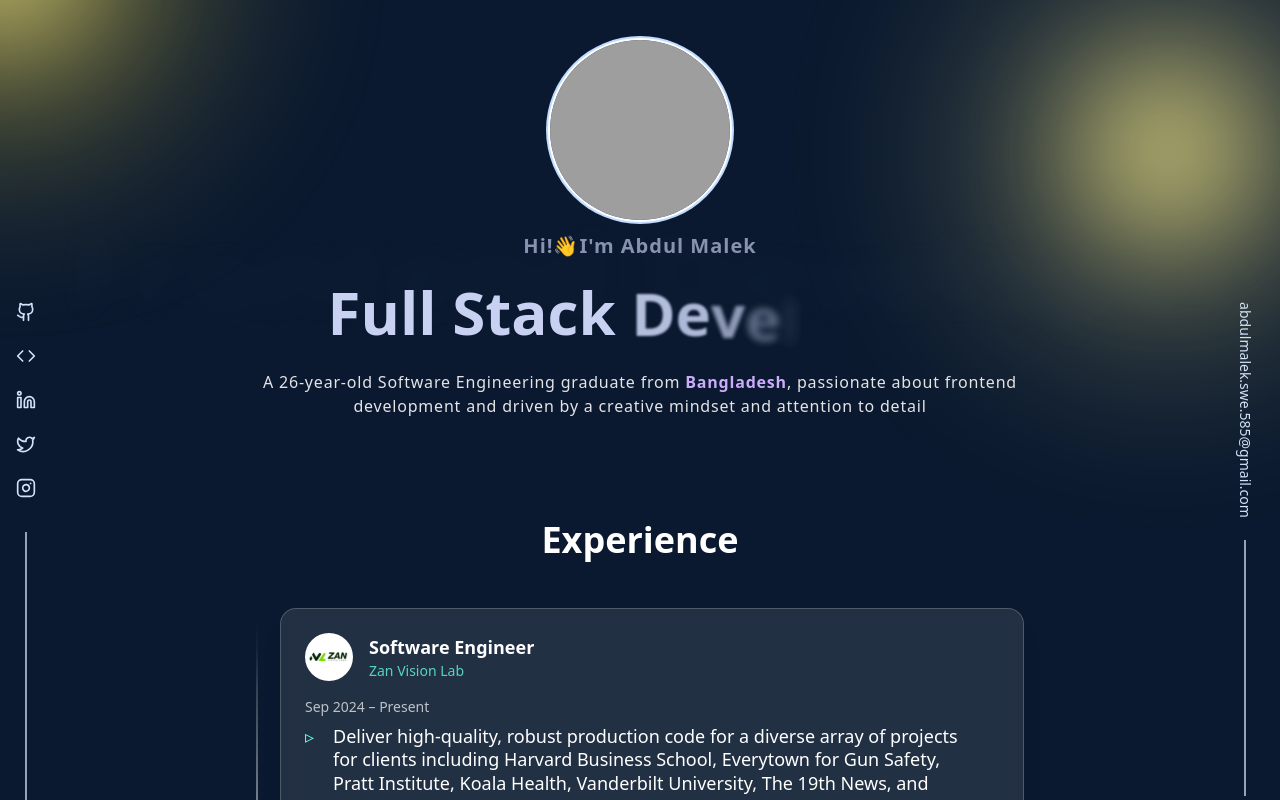
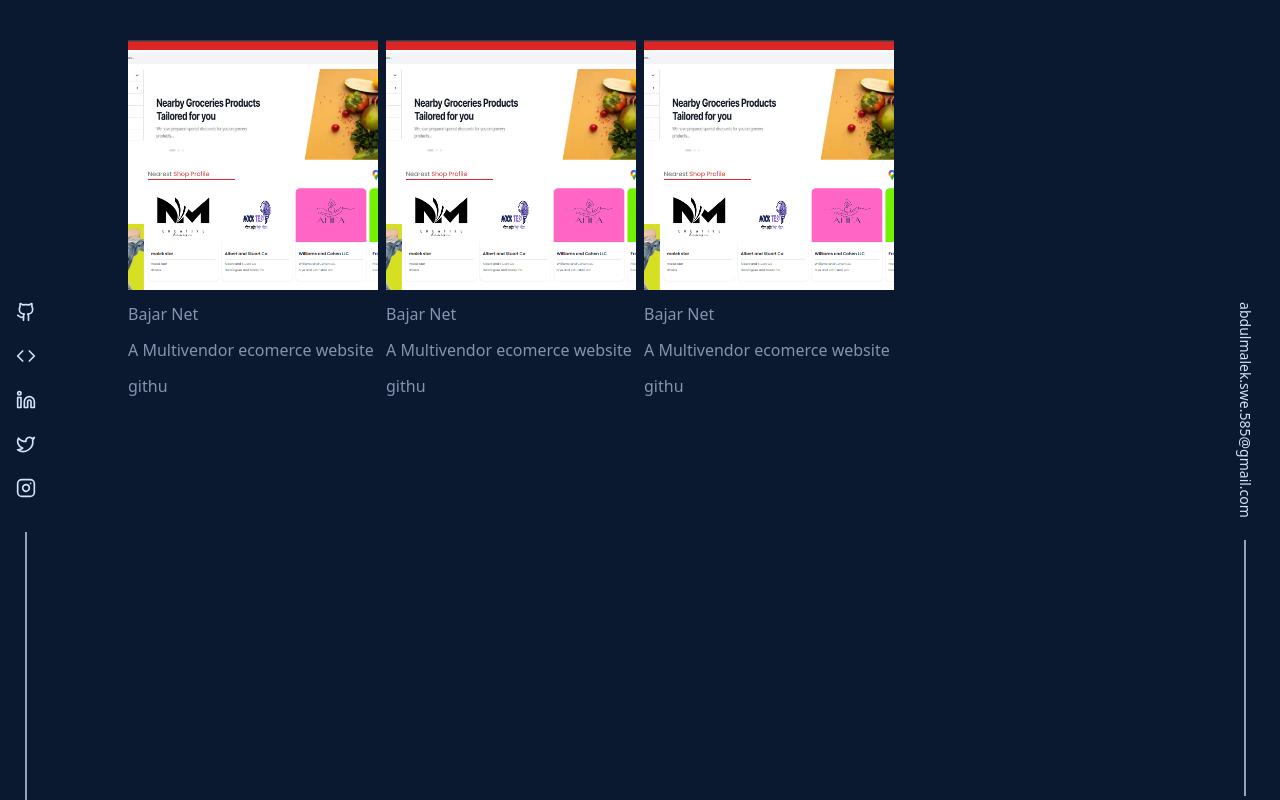
Before and after one commit to Arpit8126/Portfolio_site, a Next.js app: page / in a window 1280 px wide. Shown: the top 800 px of the page. Built offline with nearby package versions, Linux system fonts and the light colour scheme; grey boxes are pictures that could not be loaded.

Commit message:
fix:solve project area

```diff
--- a/src/components/ProjectCard/ProjectCard.tsx
+++ b/src/components/ProjectCard/ProjectCard.tsx
@@ -1,16 +1,17 @@
-import { projectList } from '@/constants/project';
-import React from 'react';
-import CustomCursor from '../common/LigitingCursor';
+import { projectList } from "@/constants/project";
+import React from "react";
+import CustomCursor from "../common/LigitingCursor";
+import Card from "../ui/Card";
 
 const ProjectCard = () => {
-    return (
-        <div className='relative'>xcvbgf
-            {/* <CustomCursor/> */}
-            {
-                projectList.map((project,idx)=><div key={idx}>welcome</div>)
-            }
-        </div>
-    );
+  return (
+    <div className="grid grid-cols-4 gap-2 px-32">
+      {/* <CustomCursor/> */}
+      {projectList.map((project, idx) => (
+        <Card key={idx} project={project}/>
+      ))}
+    </div>
+  );
 };
 
 export default ProjectCard;
--- a/src/components/exprience/Exprience.tsx
+++ b/src/components/exprience/Exprience.tsx
@@ -83,7 +83,7 @@ function ExperienceSection() {
                   duration: 2,
                   ease: "easeInOut",
                 }}
-                 className="absolute -left-[80px] top-[45%] -translate-y-1/2 w-20 h-20 rounded-full bg-[radial-gradient(circle,_rgba(255,255,0,0.7)_0%,_rgba(255,255,0,0.7)_50%,_transparent_80%)] blur-3xl pointer-events-none"
+                className="absolute -left-[80px] top-[45%] -translate-y-1/2 w-20 h-20 rounded-full bg-[radial-gradient(circle,_rgba(255,255,0,0.7)_0%,_rgba(255,255,0,0.7)_50%,_transparent_80%)] blur-3xl pointer-events-none"
               />
 
               <div className="flex items-center gap-4 mb-4">
@@ -120,7 +120,6 @@ function ExperienceSection() {
           <div
             style={{
               height: height + "px",
-
             }}
             className="absolute left-0 top-0 overflow-hidden z-[-1] w-[2px] bg-[linear-gradient(to_bottom,transparent_0%,#e5e7eb_50%,transparent_99%)] dark:bg-[linear-gradient(to_bottom,transparent_0%,#525252_50%,transparent_99%)] [mask-image:linear-gradient(to_bottom,transparent_0%,black_10%,black_90%,transparent_100%)]"
           >
--- /dev/null
+++ b/src/components/ui/Card.tsx
@@ -0,0 +1,21 @@
+import { projectType } from "@/types/project";
+import Image from "next/image";
+import Link from "next/link";
+import React from "react";
+
+const Card = ({ project }: { project: projectType }) => {
+  return (
+    <Link href={project?.live_link} target="_blank" className="flex flex-col gap-3">
+      <div>
+        <Image alt={project?.title} src={project?.logo}  height={1000} width={1000} className="relative object-cover aspect-square"/>
+      </div>
+      <div>
+        {project?.title}
+      </div>
+      <div className="line-clamp-3">{project?.description}</div>
+      <Link href={project?.github_link} target="_blank">githu</Link>
+    </Link>
+  );
+};
+
+export default Card;
--- a/src/constants/project.ts
+++ b/src/constants/project.ts
@@ -1,51 +1,30 @@
-export const projectList = [
+import { projectType } from "@/types/project";
+
+export const projectList:projectType[] = [
   {
-    image: "/images/wave.png",
+    logo: "/project/1.png",
+    title: "Bajar Net",
+    description: "A Multivendor ecomerce website",
+    live_link: "https://multivendor-dun.vercel.app/",
+    github_link: "https://github.com/AbdulMalek-swe/multivendor",
+  },
+  {
+    logo: "/project/1.png",
     title: "Bajar Net",
     description: "A Multivendor ecomerce website",
     live_link: "https::google,.cm",
     github_link: "http::github.com",
+
   },
   {
-    image: "/images/wave.png",
+    logo: "/project/1.png",
     title: "Bajar Net",
     description: "A Multivendor ecomerce website",
     live_link: "https::google,.cm",
     github_link: "http::github.com",
-  },
-  {
-    image: "/images/wave.png",
-    title: "Bajar Net",
-    description: "A Multivendor ecomerce website",
-    live_link: "https::google,.cm",
-    github_link: "http::github.com",
-  },
-  {
-    image: "/images/wave.png",
-    title: "Bajar Net",
-    description: "A Multivendor ecomerce website",
-    live_link: "https::google,.cm",
-    github_link: "http::github.com",
-  },
-  {
-    image: "/images/wave.png",
-    title: "Bajar Net",
-    description: "A Multivendor ecomerce website",
-    live_link: "https::google,.cm",
-    github_link: "http::github.com",
-  },
-  {
-    image: "/images/wave.png",
-    title: "Bajar Net",
-    description: "A Multivendor ecomerce website",
-    live_link: "https::google,.cm",
-    github_link: "http::github.com",
-  },
-  {
-    image: "/images/wave.png",
-    title: "Bajar Net",
-    description: "A Multivendor ecomerce website",
-    live_link: "https::google,.cm",
-    github_link: "http::github.com",
-  },
+
+  }
+
+
+
 ];
--- a/src/pages/index.tsx
+++ b/src/pages/index.tsx
@@ -1,24 +1,24 @@
 import About from "@/components/about/About";
 import Contact from "@/components/contact/Contact";
 import Exprience from "@/components/exprience/Exprience";
-// import ProjectCard from "@/components/ProjectCard/ProjectCard";
+import ProjectCard from "@/components/ProjectCard/ProjectCard";
 import PageLayout from "@/components/ui/pageLayout";
 import React, { useEffect, useState } from "react";
 const Home = () => {
   return (
     <>
-      <PageLayout>
+      {/* <PageLayout>
         <About />
       </PageLayout>
-      {/* <PageLayout>
-        <ProjectCard />
+      <PageLayout>
+        <Exprience />
       </PageLayout> */}
       <PageLayout>
-        <Exprience/>
+        <ProjectCard />
       </PageLayout>
-      <PageLayout>
+      {/* <PageLayout>
         <Contact />
-      </PageLayout>
+      </PageLayout> */}
     </>
   );
 };
--- a/src/types/project.ts
+++ b/src/types/project.ts
@@ -1,8 +1,10 @@
 export interface projectType {
-  name: string;
+  name?: string;
   logo: string;
   title: string;
   description: string;
+  live_link:string,
+  github_link:string
 }
 export interface exprienceType extends projectType {
   date: string;
```
Also changed, not shown: public/project/1.png (added), src/components/about/About.tsx (line endings or trailing spaces).
